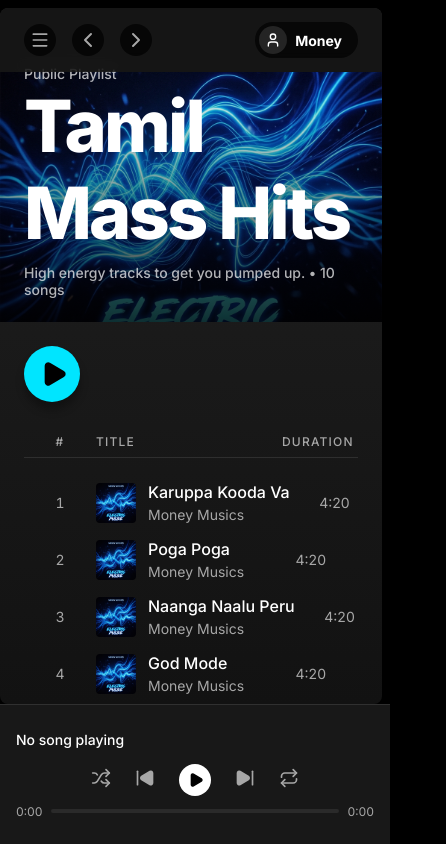
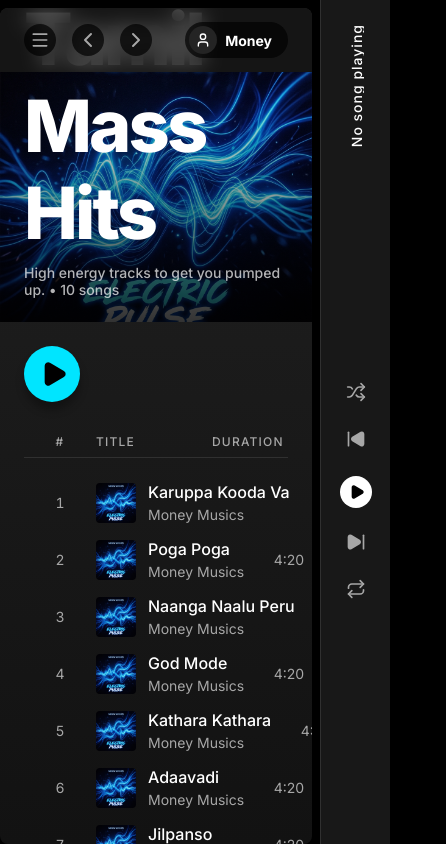
Before and after one commit to Manii707/Money-Musics, a React app: page / in a window 390 px wide. Shown: the whole page, 446 px wide, since content can reach past the window. Built offline with nearby package versions, Linux system fonts and the light colour scheme; the HTML template or start-up script is replaced by a standard one.

Commit message:
Change mobile player to vertical right sidebar

```diff
--- a/src/App.css
+++ b/src/App.css
@@ -600,10 +600,9 @@
 @media (max-width: 768px) {
   .app-container {
     grid-template-areas:
-      "main-view main-view"
-      "now-playing now-playing";
-    grid-template-columns: 1fr;
-    grid-template-rows: 1fr 140px;
+      "main-view now-playing";
+    grid-template-columns: 1fr 70px;
+    grid-template-rows: 100vh;
   }
   .sidebar {
     position: fixed;
@@ -633,31 +632,60 @@
     display: none;
   }
   .now-playing-bar {
-    padding: 12px 16px;
-    height: 140px;
+    padding: 24px 0;
+    height: 100vh;
+    width: 70px;
     flex-direction: column;
-    align-items: stretch;
-    justify-content: center;
-    gap: 12px;
+    align-items: center;
+    justify-content: space-between;
+    gap: 16px;
+    border-top: none;
+    border-left: 1px solid var(--border-color);
   }
   .player-left {
     display: flex;
+    flex-direction: column;
+    align-items: center;
     width: 100%;
   }
   .now-playing-cover {
     width: 44px;
     height: 44px;
+    margin-bottom: 16px;
+  }
+  .now-playing-info {
+    writing-mode: vertical-rl;
+    transform: rotate(180deg);
+    max-height: 150px;
+    overflow: hidden;
+    margin: 0;
+    width: 100%;
+    align-items: center;
+  }
+  .now-playing-title {
+    margin-bottom: 0;
+    font-size: 14px;
+    letter-spacing: 1px;
+  }
+  .now-playing-artist {
+    display: none;
   }
   .player-center {
     width: 100%;
+    flex: 1;
+    display: flex;
+    flex-direction: column;
+    justify-content: center;
   }
   .player-controls {
     width: 100%;
+    flex-direction: column;
     justify-content: center;
+    align-items: center;
     gap: 24px;
   }
   .playback-bar {
-    width: 100%;
+    display: none;
   }
   .player-right {
     display: none;
```
